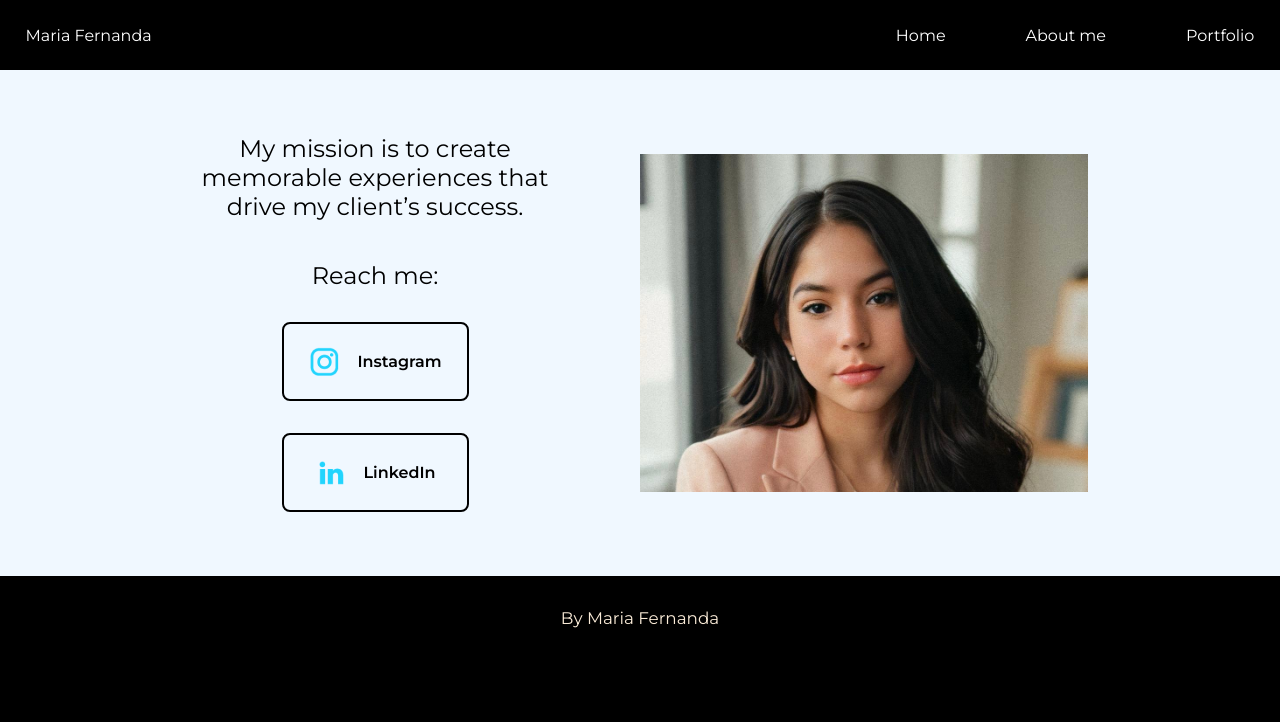
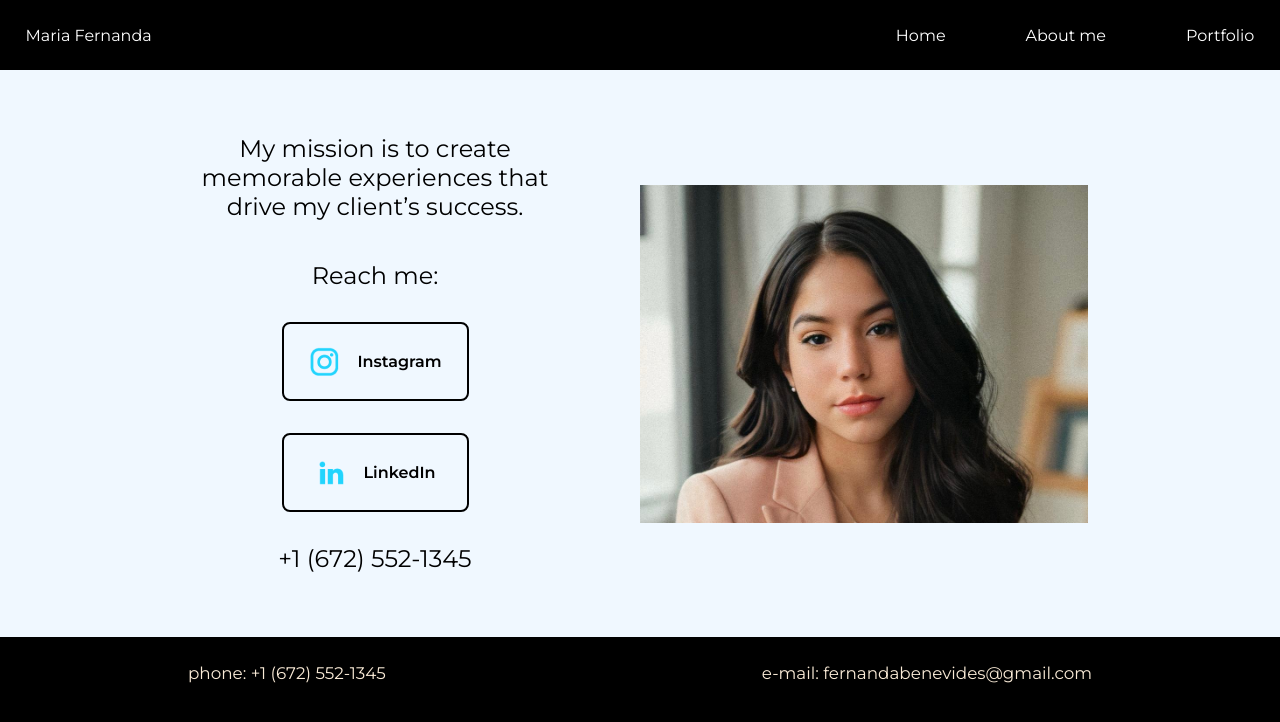
Before and after one commit to alss03/benevides-portfolio, a plain HTML site: page index.html in a window 1280 px wide. Drawn offline with Linux system fonts and the light colour scheme.

Commit message:
name update

```diff
--- a/index.html
+++ b/index.html
@@ -27,12 +27,14 @@
                             source=share&utm_campaign=share_via&utm_content=profile&utm_medium=ios_app">
                         <img src="./assets/linkedin.png" alt="LinkedIn icon">LinkedIn
                     </a>
+                    <p class="apresentacao__conteudo__texto">+1 (672) 552-1345</p>
                 </div>
         </section>
             <img class="apresentacao__imagem" src="./assets/benevides/main-photo.jpeg" />
     </main>
     <footer class="rodape">
-        <p class="footer-text">By Maria Fernanda</p>
+        <p class="footer-text">phone: +1 (672) 552-1345</p>
+        <p class="footer-text">e-mail: fernandabenevides@gmail.com</p>
     </footer>
 </body>
 </html>
--- a/styles/style.css
+++ b/styles/style.css
@@ -196,15 +196,15 @@ body {
 }
 
 .rodape {
-    padding: 6px;
+
     background-color: var(--cor-primaria);
-    color: var(--cor-terciaria);
     display: flex;
-    flex-direction: column;
+    flex-direction: row;
     text-align: center;
+    justify-content: space-around;
     font-family: var(--fonte-secundaria);
     font-size: 1.05rem;
-    font-weight: 200
+    font-weight: 200;
 }
 
 .footer-text {
```
Also changed, not shown: about.html (+2 -1 lines), portfolio.html (+2 -1 lines).
